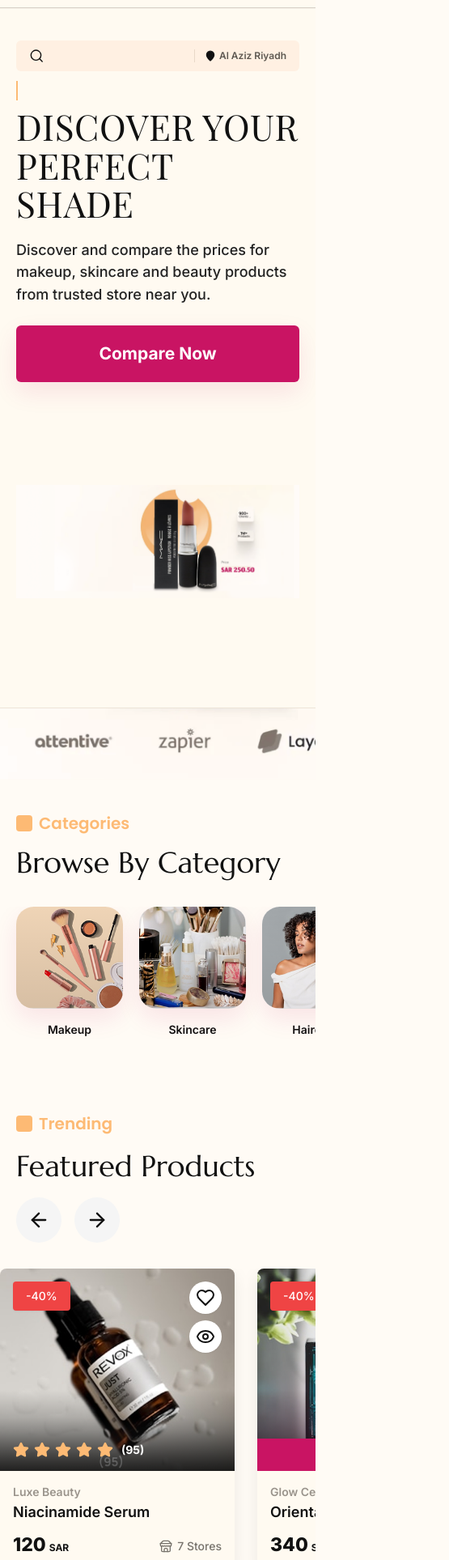
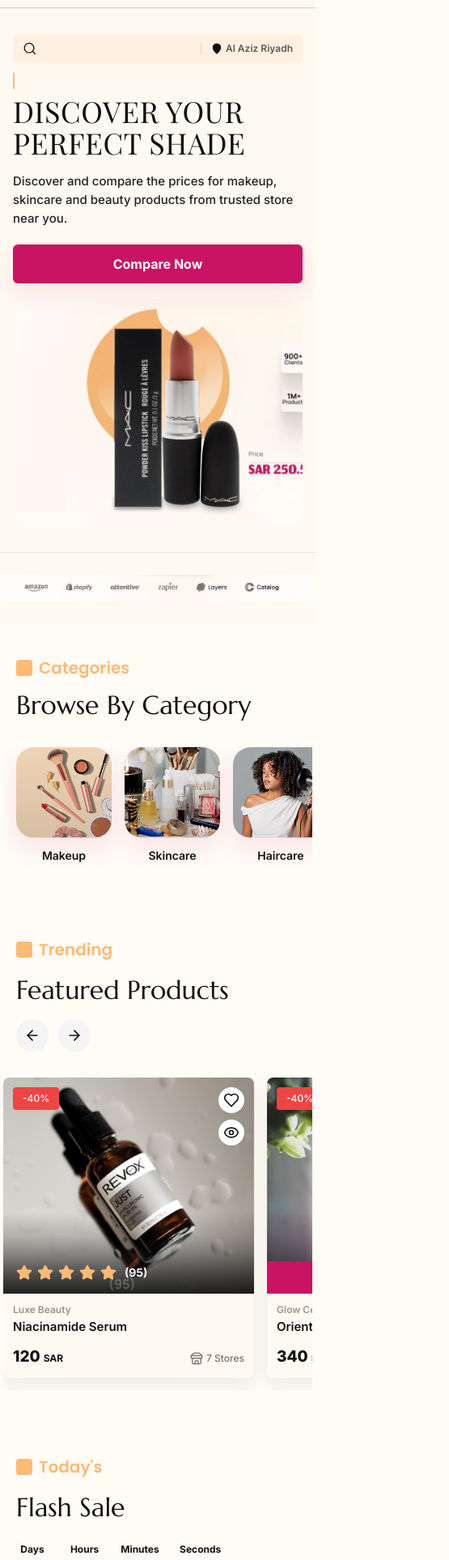
Before and after one commit to Mominde92/test, a Next.js app: page / in a window 390 px wide. Shown: the part 59-1986 px from the top of the page at 81% size, 555 px wide, since content can reach past the window. Built offline with nearby package versions, Linux system fonts and the light colour scheme; a web font is replaced by a local one.

Commit message:
Improve mobile landing layout

```diff
--- a/src/components/home/CategorySection.tsx
+++ b/src/components/home/CategorySection.tsx
@@ -12,18 +12,18 @@ export function CategorySection() {
               Categories
             </span>
           </div>
-          <h2 className="font-section text-[36px] font-normal leading-tight text-ink">
+          <h2 className="font-section text-[32px] font-normal leading-tight text-ink sm:text-[36px]">
             Browse By Category
           </h2>
         </div>
 
-        <div className="-mx-5 overflow-x-auto px-5 pb-3 md:mx-0 md:px-0">
-          <div className="flex min-w-max gap-5 md:min-w-0 md:justify-between md:gap-6">
+        <div className="-mx-4 overflow-x-auto px-4 pb-3 md:mx-0 md:px-0">
+          <div className="flex min-w-max gap-4 md:min-w-0 md:justify-between md:gap-6">
             {categories.map((category) => (
               <a
                 key={category.id}
                 href={`#${category.slug}`}
-                className="group w-[132px] shrink-0 text-center sm:w-[150px] md:w-[156px]"
+                className="group w-[118px] shrink-0 text-center sm:w-[150px] md:w-[156px]"
               >
                 <div className="relative aspect-[1.05/1] overflow-hidden rounded-[1.35rem] bg-white shadow-card transition duration-200 group-hover:-translate-y-1 group-hover:scale-[1.03] group-hover:shadow-soft">
                   {/* Replace category placeholder paths with final screenshot-matched category assets. */}
@@ -36,7 +36,7 @@ export function CategorySection() {
                   />
                   <div className="absolute inset-0 bg-gradient-to-t from-black/10 to-transparent" />
                 </div>
-                <p className="mt-4 text-sm font-semibold text-ink transition group-hover:text-magenta sm:text-base">
+                <p className="mt-3 text-sm font-semibold text-ink transition group-hover:text-magenta sm:mt-4 sm:text-base">
                   {category.name}
                 </p>
               </a>
--- a/src/components/home/FeaturedProductsSection.tsx
+++ b/src/components/home/FeaturedProductsSection.tsx
@@ -33,39 +33,39 @@ export function FeaturedProductsSection() {
                 Trending
               </span>
             </div>
-            <h2 className="font-section text-[36px] font-normal leading-tight text-ink">
+            <h2 className="font-section text-[32px] font-normal leading-tight text-ink sm:text-[36px]">
               Featured Products
             </h2>
           </div>
 
-          <div className="flex items-center gap-4">
+          <div className="flex items-center gap-3 sm:gap-4">
             <button
               type="button"
-              className="flex h-14 w-14 items-center justify-center rounded-full bg-[#f5f5f5] text-ink hover:bg-magenta hover:text-white"
+              className="flex h-10 w-10 items-center justify-center rounded-full bg-[#f5f5f5] text-ink hover:bg-magenta hover:text-white sm:h-14 sm:w-14"
               aria-label="Previous featured products"
               onClick={() => scrollSlider("left")}
             >
-              <ArrowLeft className="h-7 w-7" />
+              <ArrowLeft className="h-5 w-5 sm:h-7 sm:w-7" />
             </button>
             <button
               type="button"
-              className="flex h-14 w-14 items-center justify-center rounded-full bg-[#f5f5f5] text-ink hover:bg-magenta hover:text-white"
+              className="flex h-10 w-10 items-center justify-center rounded-full bg-[#f5f5f5] text-ink hover:bg-magenta hover:text-white sm:h-14 sm:w-14"
               aria-label="Next featured products"
               onClick={() => scrollSlider("right")}
             >
-              <ArrowRight className="h-7 w-7" />
+              <ArrowRight className="h-5 w-5 sm:h-7 sm:w-7" />
             </button>
           </div>
         </div>
 
         <div
           ref={sliderRef}
-          className="-mx-5 flex snap-x snap-mandatory gap-7 overflow-x-auto px-5 pb-4 scroll-smooth [scrollbar-width:none] md:mx-0 md:px-0 [&::-webkit-scrollbar]:hidden"
+          className="-mx-4 flex snap-x snap-mandatory gap-4 overflow-x-auto px-4 pb-4 scroll-smooth [scrollbar-width:none] sm:gap-7 md:mx-0 md:px-0 [&::-webkit-scrollbar]:hidden"
         >
           {products.map((product, index) => (
             <div
               key={product.id}
-              className="w-[290px] shrink-0 snap-start sm:w-[330px] lg:w-[calc((100%_-_84px)/4)]"
+              className="w-[82vw] max-w-[310px] shrink-0 snap-start sm:w-[330px] sm:max-w-none lg:w-[calc((100%_-_84px)/4)]"
             >
               <ProductCard product={product} showCompareCta={index === 1 || index === 6} />
             </div>
--- a/src/components/home/FlashSaleSection.tsx
+++ b/src/components/home/FlashSaleSection.tsx
@@ -34,41 +34,41 @@ export function FlashSaleSection() {
                 Today&apos;s
               </span>
             </div>
-            <h2 className="font-section text-[36px] font-normal leading-tight text-ink">
+            <h2 className="font-section text-[32px] font-normal leading-tight text-ink sm:text-[36px]">
               Flash Sale
             </h2>
           </div>
 
           <CountdownTimer />
 
-          <div className="flex items-center justify-start gap-4 lg:justify-end">
+          <div className="flex items-center justify-start gap-3 lg:justify-end">
             <button
               type="button"
-              className="flex h-14 w-14 items-center justify-center rounded-full bg-[#f5f5f5] text-ink hover:bg-magenta hover:text-white"
+              className="flex h-10 w-10 items-center justify-center rounded-full bg-[#f5f5f5] text-ink hover:bg-magenta hover:text-white sm:h-14 sm:w-14"
               aria-label="Previous flash sale products"
               onClick={() => scrollSlider("left")}
             >
-              <ArrowLeft className="h-7 w-7" />
+              <ArrowLeft className="h-5 w-5 sm:h-7 sm:w-7" />
             </button>
             <button
               type="button"
-              className="flex h-14 w-14 items-center justify-center rounded-full bg-[#f5f5f5] text-ink hover:bg-magenta hover:text-white"
+              className="flex h-10 w-10 items-center justify-center rounded-full bg-[#f5f5f5] text-ink hover:bg-magenta hover:text-white sm:h-14 sm:w-14"
               aria-label="Next flash sale products"
               onClick={() => scrollSlider("right")}
             >
-              <ArrowRight className="h-7 w-7" />
+              <ArrowRight className="h-5 w-5 sm:h-7 sm:w-7" />
             </button>
           </div>
         </div>
 
         <div
           ref={sliderRef}
-          className="-mx-5 flex snap-x snap-mandatory gap-7 overflow-x-auto px-5 pb-4 scroll-smooth [scrollbar-width:none] md:mx-0 md:px-0 [&::-webkit-scrollbar]:hidden"
+          className="-mx-4 flex snap-x snap-mandatory gap-4 overflow-x-auto px-4 pb-4 scroll-smooth [scrollbar-width:none] sm:gap-7 md:mx-0 md:px-0 [&::-webkit-scrollbar]:hidden"
         >
           {products.map((product) => (
             <div
               key={product.id}
-              className="w-[290px] shrink-0 snap-start sm:w-[330px] lg:w-[calc((100%_-_84px)/4)]"
+              className="w-[82vw] max-w-[310px] shrink-0 snap-start sm:w-[330px] sm:max-w-none lg:w-[calc((100%_-_84px)/4)]"
             >
               <ProductCard product={product} />
             </div>
--- a/src/components/home/HeroSection.tsx
+++ b/src/components/home/HeroSection.tsx
@@ -4,7 +4,7 @@ import { MapPin, Search } from "lucide-react";
 export function HeroSection() {
   return (
     <section className="overflow-hidden border-b border-[#ece4d8] bg-[#fffaf1]">
-      <div className="relative mx-auto min-h-[auto] max-w-[1450px] px-5 py-10 md:px-8 md:py-12 xl:flex xl:min-h-[640px] xl:items-center xl:px-0 xl:py-8">
+      <div className="relative mx-auto min-h-[auto] max-w-[1450px] px-4 py-8 md:px-8 md:py-12 xl:flex xl:min-h-[640px] xl:items-center xl:px-0 xl:py-8">
         <Image
           src="/images/Group 1171284377.png"
           alt="Premium lipstick product"
@@ -15,9 +15,9 @@ export function HeroSection() {
         />
 
         <div className="relative z-10 mx-auto max-w-[430px] xl:mx-0 xl:ml-[clamp(95px,11.7vw,188px)] xl:-translate-y-4">
-          <div className="mb-3 flex h-[38px] w-full max-w-[405px] items-center rounded-md bg-[#fff0e2] px-4 text-ink">
-            <div className="flex min-w-0 flex-1 items-center gap-3">
-              <Search className="h-[22px] w-[22px] text-ink" strokeWidth={1.8} />
+          <div className="mb-3 flex h-9 w-full max-w-[405px] items-center rounded-md bg-[#fff0e2] px-3 text-ink sm:h-[38px] sm:px-4">
+            <div className="flex min-w-0 flex-1 items-center gap-2 sm:gap-3">
+              <Search className="h-5 w-5 text-ink sm:h-[22px] sm:w-[22px]" strokeWidth={1.8} />
               <input
                 type="search"
                 className="w-full bg-transparent text-sm font-medium text-ink outline-none placeholder:text-stone-400"
@@ -30,34 +30,34 @@ export function HeroSection() {
             </div>
           </div>
 
-          <div className="mb-2 h-6 w-[2px] bg-peach" />
+          <div className="mb-2 h-5 w-[2px] bg-peach sm:h-6" />
 
-          <h1 className="font-heading text-[44px] font-normal uppercase leading-[1.08] tracking-[0.015em] text-ink sm:text-[58px] xl:text-[clamp(56px,4vw,64px)]">
+          <h1 className="font-heading text-[36px] font-normal uppercase leading-[1.08] tracking-[0.015em] text-ink sm:text-[58px] xl:text-[clamp(56px,4vw,64px)]">
             Discover Your
             <span className="block">Perfect Shade</span>
           </h1>
 
-          <p className="mt-5 max-w-[420px] text-[18px] font-medium leading-[1.55] text-[#222] sm:text-[21px]">
+          <p className="mt-4 max-w-[420px] text-[15px] font-medium leading-[1.55] text-[#222] sm:mt-5 sm:text-[21px]">
             Discover and compare the prices for makeup, skincare and beauty products from
             trusted store near you.
           </p>
 
           <button
             type="button"
-            className="mt-6 h-[70px] w-full max-w-[368px] rounded-md bg-magenta text-[21px] font-bold text-white shadow-card hover:-translate-y-0.5 hover:bg-magenta-dark hover:shadow-soft"
+            className="mt-5 h-12 w-full max-w-[368px] rounded-md bg-magenta text-base font-bold text-white shadow-card hover:-translate-y-0.5 hover:bg-magenta-dark hover:shadow-soft sm:mt-6 sm:h-[70px] sm:text-[21px]"
           >
             Compare Now
           </button>
         </div>
 
-        <div className="relative mx-auto mt-8 flex min-h-[330px] w-full min-w-0 items-center justify-center sm:min-h-[430px] xl:hidden">
-          <div className="relative h-[330px] w-full min-w-0 sm:h-[470px] xl:h-[650px]">
+        <div className="relative mx-auto mt-5 flex min-h-[280px] w-full min-w-0 items-center justify-center overflow-hidden rounded-2xl bg-[#fff7ed] sm:mt-8 sm:min-h-[430px] xl:hidden">
+          <div className="relative h-[280px] w-full min-w-0 sm:h-[470px] xl:h-[650px]">
             <Image
               src="/images/Group 1171284377.png"
               alt="Premium lipstick product"
               fill
               priority
-              className="object-contain object-center"
+              className="object-cover object-[63%_center] sm:object-contain sm:object-center"
               sizes="(max-width: 1280px) 100vw, 1000px"
             />
           </div>
--- a/src/components/home/PartnersSection.tsx
+++ b/src/components/home/PartnersSection.tsx
@@ -8,7 +8,7 @@ export function PartnersSection() {
           src="/images/partners/brand-strip.png"
           alt="Partner brands: amazon, shopify, attentive, zapier, Layers, Catalog"
           fill
-          className="object-cover object-center"
+          className="object-contain object-center"
           sizes="100vw"
         />
       </div>
--- a/src/components/shared/CountdownTimer.tsx
+++ b/src/components/shared/CountdownTimer.tsx
@@ -26,17 +26,17 @@ export function CountdownTimer({
   };
 
   return (
-    <div className="flex flex-wrap items-end justify-center gap-3 sm:gap-5">
+    <div className="flex flex-wrap items-end justify-start gap-2 sm:justify-center sm:gap-5">
       {timerParts.map(([label, key], index) => (
-        <div key={key} className="flex items-end gap-3 sm:gap-5">
+        <div key={key} className="flex items-end gap-2 sm:gap-5">
           <div className="text-center">
-            <p className="mb-1 text-sm font-bold text-ink">{label}</p>
-            <p className="text-[34px] font-extrabold leading-none tracking-[0.04em] text-ink sm:text-[42px]">
+            <p className="mb-1 text-xs font-bold text-ink sm:text-sm">{label}</p>
+            <p className="text-[28px] font-extrabold leading-none tracking-[0.04em] text-ink sm:text-[42px]">
               {values[key]}
             </p>
           </div>
           {index < timerParts.length - 1 ? (
-            <span className="pb-1 text-[34px] font-bold leading-none text-[#e4777c] sm:text-[42px]">
+            <span className="pb-1 text-[28px] font-bold leading-none text-[#e4777c] sm:text-[42px]">
               :
             </span>
           ) : null}
--- a/src/components/shared/ProductCard.tsx
+++ b/src/components/shared/ProductCard.tsx
@@ -15,24 +15,24 @@ export function ProductCard({ product, showCompareCta = false }: ProductCardProp
   return (
     <article className="group flex h-full flex-col overflow-hidden rounded-lg bg-[#fffaf1] shadow-[0_8px_22px_rgba(17,17,17,0.08)] transition duration-200 hover:-translate-y-1 hover:shadow-soft">
       <div className="relative aspect-[1.16/1] overflow-hidden bg-cream">
-        <span className="absolute left-4 top-4 z-10 rounded bg-[#ef4444] px-4 py-2 text-sm font-medium text-white shadow-sm">
+        <span className="absolute left-3 top-3 z-10 rounded bg-[#ef4444] px-3 py-1.5 text-xs font-medium text-white shadow-sm sm:left-4 sm:top-4 sm:px-4 sm:py-2 sm:text-sm">
           -{discount}%
         </span>
 
-        <div className="absolute right-4 top-4 z-10 flex flex-col gap-2">
+        <div className="absolute right-3 top-3 z-10 flex flex-col gap-2 sm:right-4 sm:top-4">
           <button
             type="button"
-            className="flex h-10 w-10 items-center justify-center rounded-full bg-white text-ink shadow-sm hover:bg-magenta hover:text-white"
+            className="flex h-8 w-8 items-center justify-center rounded-full bg-white text-ink shadow-sm hover:bg-magenta hover:text-white sm:h-10 sm:w-10"
             aria-label={`Add ${product.name} to favorites`}
           >
-            <Heart className="h-6 w-6" />
+            <Heart className="h-5 w-5 sm:h-6 sm:w-6" />
           </button>
           <button
             type="button"
-            className="flex h-10 w-10 items-center justify-center rounded-full bg-white text-ink shadow-sm hover:bg-magenta hover:text-white"
+            className="flex h-8 w-8 items-center justify-center rounded-full bg-white text-ink shadow-sm hover:bg-magenta hover:text-white sm:h-10 sm:w-10"
             aria-label={`View ${product.name}`}
           >
-            <Eye className="h-6 w-6" />
+            <Eye className="h-5 w-5 sm:h-6 sm:w-6" />
           </button>
         </div>
 
@@ -63,19 +63,19 @@ export function ProductCard({ product, showCompareCta = false }: ProductCardProp
         ) : null}
       </div>
 
-      <div className="flex flex-1 flex-col px-4 pb-5 pt-4">
-        <p className="text-sm font-semibold text-[#9a948c]">{product.brand}</p>
-        <h3 className="mt-1 min-h-7 font-body text-[18px] font-semibold leading-tight text-ink">
+      <div className="flex flex-1 flex-col px-3 pb-4 pt-3 sm:px-4 sm:pb-5 sm:pt-4">
+        <p className="text-xs font-semibold text-[#9a948c] sm:text-sm">{product.brand}</p>
+        <h3 className="mt-1 min-h-6 font-body text-[15px] font-semibold leading-tight text-ink sm:min-h-7 sm:text-[18px]">
           {product.name}
         </h3>
 
-        <div className="mt-auto flex items-end justify-between gap-4 pt-3">
-          <p className="text-[23px] font-extrabold leading-none text-ink">
+        <div className="mt-auto flex items-end justify-between gap-3 pt-3 sm:gap-4">
+          <p className="text-[19px] font-extrabold leading-none text-ink sm:text-[23px]">
             {Number.isInteger(product.price) ? product.price : product.price.toFixed(2)}
             <span className="ml-1 text-xs font-bold uppercase">{product.currency}</span>
           </p>
 
-          <div className="flex items-center gap-1.5 text-sm font-medium text-[#77736c]">
+          <div className="flex items-center gap-1 text-xs font-medium text-[#77736c] sm:gap-1.5 sm:text-sm">
             <Store className="h-4 w-4" />
             {storeCount} Stores
           </div>
```
Also changed, not shown: src/components/home/CurrentLocationStoresSection.tsx (+14 -14 lines), src/components/home/StoresNearYouSection.tsx (+24 -24 lines).
